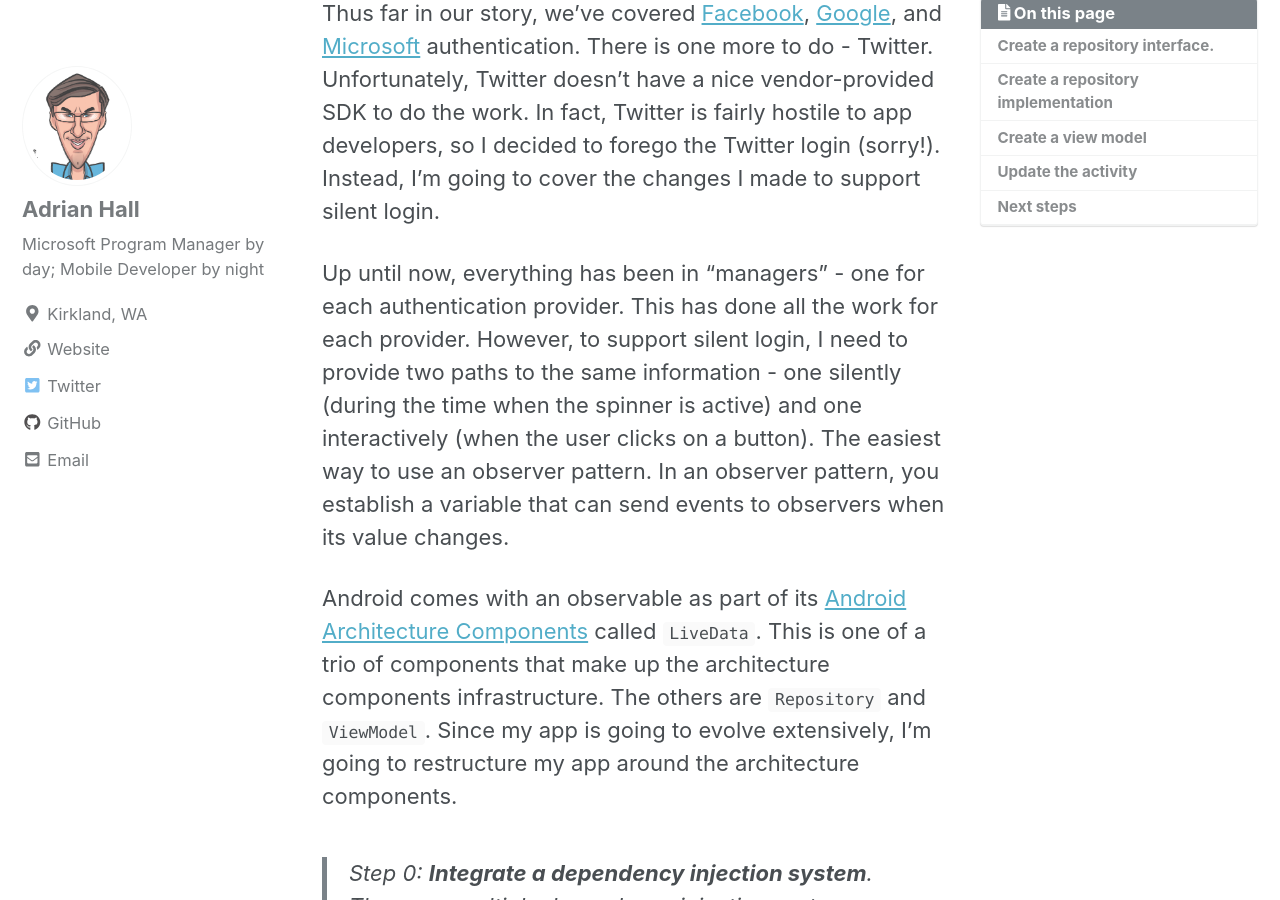
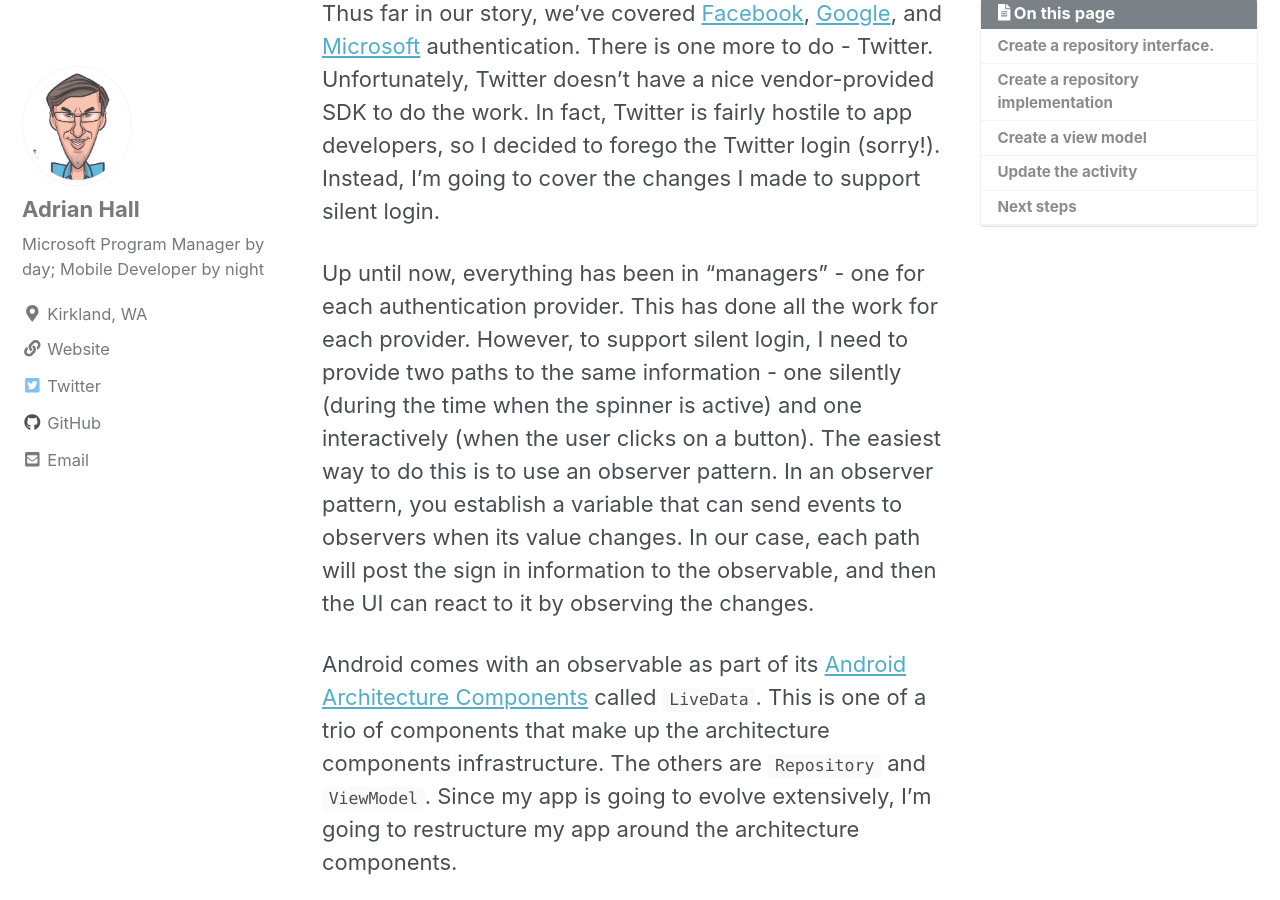
Before and after one commit to adrianhall/adrianhall.github.io, a Jekyll site: the page built from _posts/2019-08-23-tailwind-photos-5.md, in a window 1280 px wide and 900 px high, scrolled down 261 px. Built offline with Jekyll 4.4.1, drawn with Linux system fonts in a browser that asks for light colours; nearby versions of some CDN libraries; comment, search, counter and statistics services are not loaded.

Commit message:
Fixing the text

```diff
--- a/_posts/2019-08-23-tailwind-photos-5.md
+++ b/_posts/2019-08-23-tailwind-photos-5.md
@@ -9,7 +9,7 @@
 
 Thus far in our story, we've covered [Facebook]({% post_url 2019-08-17-tailwind-photos-2 %}), [Google]({% post_url 2019-08-19-tailwinds-photos-3 %}), and [Microsoft]({% post_url 2019-08-21-tailwind-photos-4 %}) authentication.  There is one more to do - Twitter.  Unfortunately, Twitter doesn't have a nice vendor-provided SDK to do the work.  In fact, Twitter is fairly hostile to app developers, so I decided to forego the Twitter login (sorry!).  Instead, I'm going to cover the changes I made to support silent login.
 
-Up until now, everything has been in "managers" - one for each authentication provider.  This has done all the work for each provider.  However, to support silent login, I need to provide two paths to the same information - one silently (during the time when the spinner is active) and one interactively (when the user clicks on a button).  The easiest way to use an observer pattern.  In an observer pattern, you establish a variable that can send events to observers when its value changes.
+Up until now, everything has been in "managers" - one for each authentication provider.  This has done all the work for each provider.  However, to support silent login, I need to provide two paths to the same information - one silently (during the time when the spinner is active) and one interactively (when the user clicks on a button).  The easiest way to do this is to use an observer pattern.  In an observer pattern, you establish a variable that can send events to observers when its value changes.  In our case, each path will post the sign in information to the observable, and then the UI can react to it by observing the changes.
 
 Android comes with an observable as part of its [Android Architecture Components](https://developer.android.com/topic/libraries/architecture) called `LiveData`.  This is one of a trio of components that make up the architecture components infrastructure.  The others are `Repository` and `ViewModel`.  Since my app is going to evolve extensively, I'm going to restructure my app around the architecture components.
 
```
